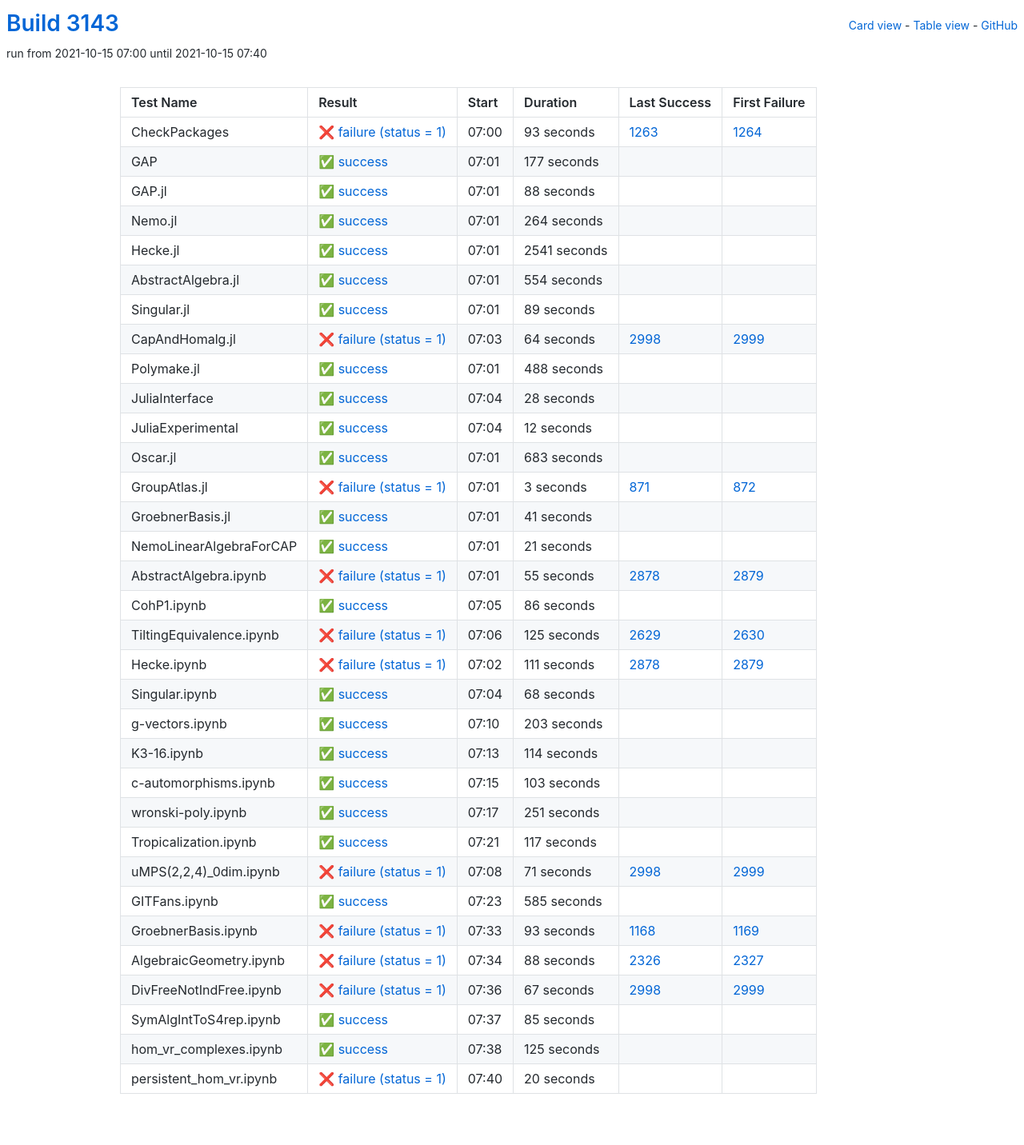
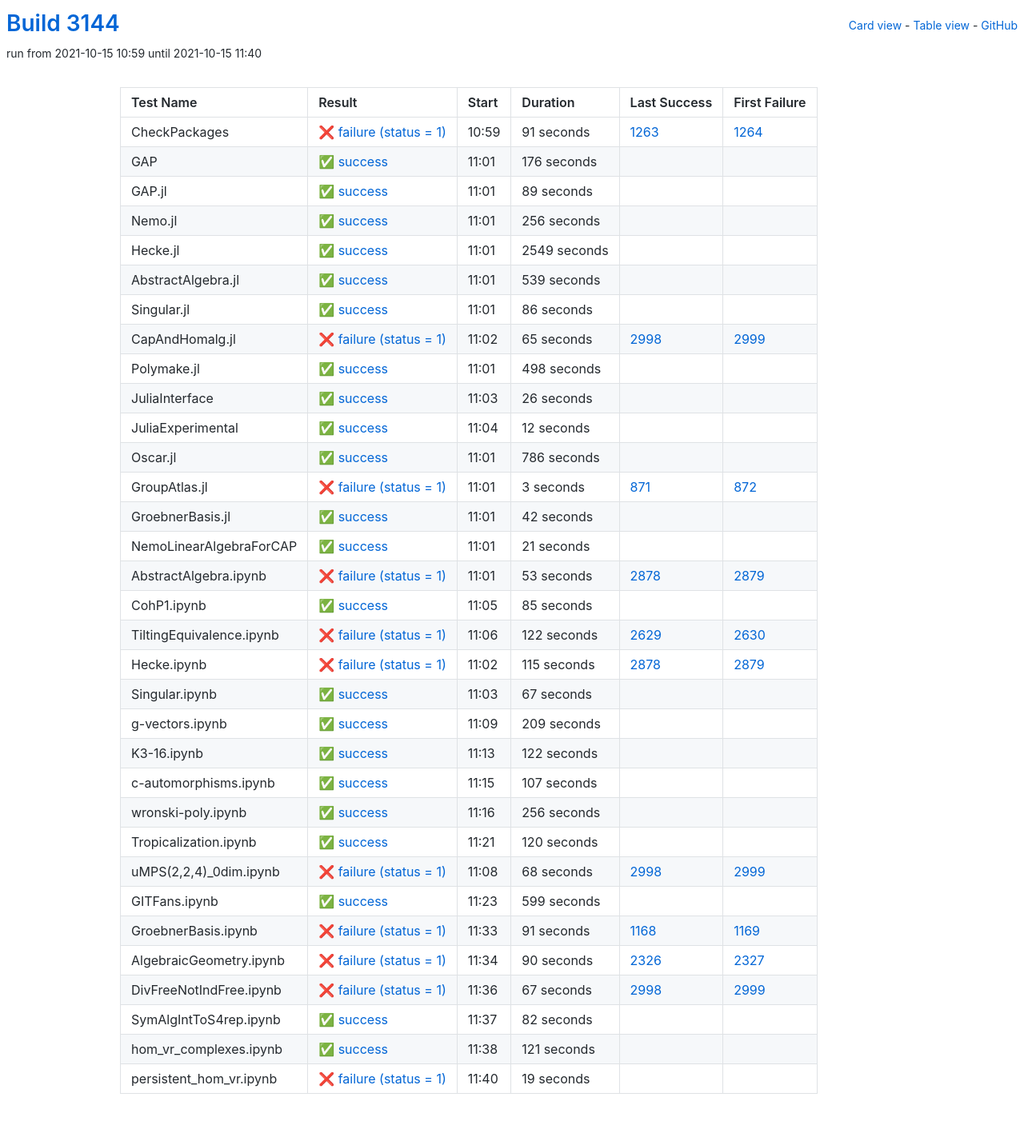
Before and after one commit to oscar-system/oscar-ci-status-stable, a Jekyll site: the page built from table.html, in a window 1280 px wide. Shown: the whole page at 80% size. Built offline with Jekyll 4.4.1, drawn with Linux system fonts in a browser that asks for light colours.

Commit message:
Build #3144

```diff
--- a/_data/ci.yml
+++ b/_data/ci.yml
@@ -1,6 +1,6 @@
 ---
-build: 3143
-build_url: https://oscarci.mathematik.uni-kl.de/job/oscar-stable/3143/
+build: 3144
+build_url: https://oscarci.mathematik.uni-kl.de/job/oscar-stable/3144/
 job: oscar-stable
 organization: oscar-system
 repo: oscar-ci-status-stable
@@ -8,80 +8,32 @@ repourl: https://github.com/oscar-system/oscar-ci-status-stable
 tests:
 - name: CheckPackages
   id: checkpackages
-  log: https://oscarci.mathematik.uni-kl.de/job/oscar-stable/3143/artifact/logs/build-3143/CheckPackages.log
-  start: 2021-10-15 07:00
+  log: https://oscarci.mathematik.uni-kl.de/job/oscar-stable/3144/artifact/logs/build-3144/CheckPackages.log
+  start: 2021-10-15 10:59
   success: false
   exitcode: 1
   status: failure
-  duration: 93
+  duration: 91
   last_success: 1263
   last_success_url: https://oscarci.mathematik.uni-kl.de/job/oscar-stable/1263/
   first_failure: 1264
   first_failure_url: https://oscarci.mathematik.uni-kl.de/job/oscar-stable/1264/
 - name: GAP
   id: gap
-  log: https://oscarci.mathematik.uni-kl.de/job/oscar-stable/3143/artifact/logs/build-3143/GAP.log
-  start: 2021-10-15 07:01
+  log: https://oscarci.mathematik.uni-kl.de/job/oscar-stable/3144/artifact/logs/build-3144/GAP.log
+  start: 2021-10-15 11:01
   success: true
   exitcode: 0
   status: success
-  duration: 177
+  duration: 176
   last_success: false
   last_success_url:
   first_failure: false
   first_failure_url:
 - name: GAP.jl
   id: gap-jl
-  log: https://oscarci.mathematik.uni-kl.de/job/oscar-stable/3143/artifact/logs/build-3143/GAP.jl.log
-  start: 2021-10-15 07:01
-  success: true
-  exitcode: 0
-  status: success
-  duration: 88
-  last_success: false
-  last_success_url:
-  first_failure: false
-  first_failure_url:
-- name: Nemo.jl
-  id: nemo-jl
-  log: https://oscarci.mathematik.uni-kl.de/job/oscar-stable/3143/artifact/logs/build-3143/Nemo.jl.log
-  start: 2021-10-15 07:01
-  success: true
-  exitcode: 0
-  status: success
-  duration: 264
-  last_success: false
-  last_success_url:
-  first_failure: false
-  first_failure_url:
-- name: Hecke.jl
-  id: hecke-jl
-  log: https://oscarci.mathematik.uni-kl.de/job/oscar-stable/3143/artifact/logs/build-3143/Hecke.jl.log
-  start: 2021-10-15 07:01
-  success: true
-  exitcode: 0
-  status: success
-  duration: 2541
-  last_success: false
-  last_success_url:
-  first_failure: false
-  first_failure_url:
-- name: AbstractAlgebra.jl
-  id: abstractalgebra-jl
-  log: https://oscarci.mathematik.uni-kl.de/job/oscar-stable/3143/artifact/logs/build-3143/AbstractAlgebra.jl.log
-  start: 2021-10-15 07:01
-  success: true
-  exitcode: 0
-  status: success
-  duration: 554
-  last_success: false
-  last_success_url:
-  first_failure: false
-  first_failure_url:
-- name: Singular.jl
-  id: singular-jl
-  log: https://oscarci.mathematik.uni-kl.de/job/oscar-stable/3143/artifact/logs/build-3143/Singular.jl.log
-  start: 2021-10-15 07:01
+  log: https://oscarci.mathematik.uni-kl.de/job/oscar-stable/3144/artifact/logs/build-3144/GAP.jl.log
+  start: 2021-10-15 11:01
   success: true
   exitcode: 0
   status: success
@@ -90,46 +42,94 @@ tests:
   last_success_url:
   first_failure: false
   first_failure_url:
+- name: Nemo.jl
+  id: nemo-jl
+  log: https://oscarci.mathematik.uni-kl.de/job/oscar-stable/3144/artifact/logs/build-3144/Nemo.jl.log
+  start: 2021-10-15 11:01
+  success: true
+  exitcode: 0
+  status: success
+  duration: 256
+  last_success: false
+  last_success_url:
+  first_failure: false
+  first_failure_url:
+- name: Hecke.jl
+  id: hecke-jl
+  log: https://oscarci.mathematik.uni-kl.de/job/oscar-stable/3144/artifact/logs/build-3144/Hecke.jl.log
+  start: 2021-10-15 11:01
+  success: true
+  exitcode: 0
+  status: success
+  duration: 2549
+  last_success: false
+  last_success_url:
+  first_failure: false
+  first_failure_url:
+- name: AbstractAlgebra.jl
+  id: abstractalgebra-jl
+  log: https://oscarci.mathematik.uni-kl.de/job/oscar-stable/3144/artifact/logs/build-3144/AbstractAlgebra.jl.log
+  start: 2021-10-15 11:01
+  success: true
+  exitcode: 0
+  status: success
+  duration: 539
+  last_success: false
+  last_success_url:
+  first_failure: false
+  first_failure_url:
+- name: Singular.jl
+  id: singular-jl
+  log: https://oscarci.mathematik.uni-kl.de/job/oscar-stable/3144/artifact/logs/build-3144/Singular.jl.log
+  start: 2021-10-15 11:01
+  success: true
+  exitcode: 0
+  status: success
+  duration: 86
+  last_success: false
+  last_success_url:
+  first_failure: false
+  first_failure_url:
 - name: CapAndHomalg.jl
   id: capandhomalg-jl
-  log: https://oscarci.mathematik.uni-kl.de/job/oscar-stable/3143/artifact/logs/build-3143/CapAndHomalg.jl.log
-  start: 2021-10-15 07:03
+  log: https://oscarci.mathematik.uni-kl.de/job/oscar-stable/3144/artifact/logs/build-3144/CapAndHomalg.jl.log
+  start: 2021-10-15 11:02
   success: false
   exitcode: 1
   status: failure
-  duration: 64
+  duration: 65
   last_success: 2998
   last_success_url: https://oscarci.mathematik.uni-kl.de/job/oscar-stable/2998/
   first_failure: 2999
   first_failure_url: https://oscarci.mathematik.uni-kl.de/job/oscar-stable/2999/
 - name: Polymake.jl
   id: polymake-jl
-  log: https://oscarci.mathematik.uni-kl.de/job/oscar-stable/3143/artifact/logs/build-3143/Polymake.jl.log
-  start: 2021-10-15 07:01
+  log: https://oscarci.mathematik.uni-kl.de/job/oscar-stable/3144/artifact/logs/build-3144/Polymake.jl.log
+  start: 2021-10-15 11:01
   success: true
   exitcode: 0
   status: success
-  duration: 488
+  duration: 498
   last_success: false
   last_success_url:
   first_failure: false
   first_failure_url:
 - name: JuliaInterface
   id: juliainterface
-  log: https://oscarci.mathematik.uni-kl.de/job/oscar-stable/3143/artifact/logs/build-3143/JuliaInterface.log
-  start: 2021-10-15 07:04
+  log: https://oscarci.mathematik.uni-kl.de/job/oscar-stable/3144/artifact/logs/build-3144/JuliaInterface.log
+  start: 2021-10-15 11:03
   success: true
   exitcode: 0
   status: success
-  duration: 28
+  duration: 26
   last_success: false
   last_success_url:
   first_failure: false
   first_failure_url:
 - name: JuliaExperimental
   id: juliaexperimental
-  log: https://oscarci.mathematik.uni-kl.de/job/oscar-stable/3143/artifact/logs/build-3143/JuliaExperimental.log
-  start: 2021-10-15 07:04
+  log: https://oscarci.mathematik.uni-kl.de/job/oscar-stable/3144/artifact/logs/build-3144/JuliaExperimental.log
+  start: 2021-10-15 11:04
   success: true
   exitcode: 0
   status: success
@@ -140,20 +140,20 @@ tests:
   first_failure_url:
 - name: Oscar.jl
   id: oscar-jl
-  log: https://oscarci.mathematik.uni-kl.de/job/oscar-stable/3143/artifact/logs/build-3143/Oscar.jl.log
-  start: 2021-10-15 07:01
+  log: https://oscarci.mathematik.uni-kl.de/job/oscar-stable/3144/artifact/logs/build-3144/Oscar.jl.log
+  start: 2021-10-15 11:01
   success: true
   exitcode: 0
   status: success
-  duration: 683
+  duration: 786
   last_success: false
   last_success_url:
   first_failure: false
   first_failure_url:
 - name: GroupAtlas.jl
   id: groupatlas-jl
-  log: https://oscarci.mathematik.uni-kl.de/job/oscar-stable/3143/artifact/logs/build-3143/GroupAtlas.jl.log
-  start: 2021-10-15 07:01
+  log: https://oscarci.mathematik.uni-kl.de/job/oscar-stable/3144/artifact/logs/build-3144/GroupAtlas.jl.log
+  start: 2021-10-15 11:01
   success: false
   exitcode: 1
   status: failure
@@ -164,20 +164,20 @@ tests:
   first_failure_url: https://oscarci.mathematik.uni-kl.de/job/oscar-stable/872/
 - name: GroebnerBasis.jl
   id: groebnerbasis-jl
-  log: https://oscarci.mathematik.uni-kl.de/job/oscar-stable/3143/artifact/logs/build-3143/GroebnerBasis.jl.log
-  start: 2021-10-15 07:01
+  log: https://oscarci.mathematik.uni-kl.de/job/oscar-stable/3144/artifact/logs/build-3144/GroebnerBasis.jl.log
+  start: 2021-10-15 11:01
   success: true
   exitcode: 0
   status: success
-  duration: 41
+  duration: 42
   last_success: false
   last_success_url:
   first_failure: false
   first_failure_url:
 - name: NemoLinearAlgebraForCAP
   id: nemolinearalgebraforcap
-  log: https://oscarci.mathematik.uni-kl.de/job/oscar-stable/3143/artifact/logs/build-3143/NemoLinearAlgebraForCAP.log
-  start: 2021-10-15 07:01
+  log: https://oscarci.mathematik.uni-kl.de/job/oscar-stable/3144/artifact/logs/build-3144/NemoLinearAlgebraForCAP.log
+  start: 2021-10-15 11:01
   success: true
   exitcode: 0
   status: success
@@ -188,176 +188,176 @@ tests:
   first_failure_url:
 - name: AbstractAlgebra.ipynb
   id: abstractalgebra-ipynb
-  log: https://oscarci.mathematik.uni-kl.de/job/oscar-stable/3143/artifact/logs/build-3143/AbstractAlgebra.ipynb.log
-  start: 2021-10-15 07:01
+  log: https://oscarci.mathematik.uni-kl.de/job/oscar-stable/3144/artifact/logs/build-3144/AbstractAlgebra.ipynb.log
+  start: 2021-10-15 11:01
   success: false
   exitcode: 1
   status: failure
-  duration: 55
+  duration: 53
   last_success: 2878
   last_success_url: https://oscarci.mathematik.uni-kl.de/job/oscar-stable/2878/
   first_failure: 2879
   first_failure_url: https://oscarci.mathematik.uni-kl.de/job/oscar-stable/2879/
 - name: CohP1.ipynb
   id: cohp1-ipynb
-  log: https://oscarci.mathematik.uni-kl.de/job/oscar-stable/3143/artifact/logs/build-3143/CohP1.ipynb.log
-  start: 2021-10-15 07:05
+  log: https://oscarci.mathematik.uni-kl.de/job/oscar-stable/3144/artifact/logs/build-3144/CohP1.ipynb.log
+  start: 2021-10-15 11:05
   success: true
   exitcode: 0
   status: success
-  duration: 86
+  duration: 85
   last_success: false
   last_success_url:
   first_failure: false
   first_failure_url:
 - name: TiltingEquivalence.ipynb
   id: tiltingequivalence-ipynb
-  log: https://oscarci.mathematik.uni-kl.de/job/oscar-stable/3143/artifact/logs/build-3143/TiltingEquivalence.ipynb.log
-  start: 2021-10-15 07:06
+  log: https://oscarci.mathematik.uni-kl.de/job/oscar-stable/3144/artifact/logs/build-3144/TiltingEquivalence.ipynb.log
+  start: 2021-10-15 11:06
   success: false
   exitcode: 1
   status: failure
-  duration: 125
+  duration: 122
   last_success: 2629
   last_success_url: https://oscarci.mathematik.uni-kl.de/job/oscar-stable/2629/
   first_failure: 2630
   first_failure_url: https://oscarci.mathematik.uni-kl.de/job/oscar-stable/2630/
 - name: Hecke.ipynb
   id: hecke-ipynb
-  log: https://oscarci.mathematik.uni-kl.de/job/oscar-stable/3143/artifact/logs/build-3143/Hecke.ipynb.log
-  start: 2021-10-15 07:02
+  log: https://oscarci.mathematik.uni-kl.de/job/oscar-stable/3144/artifact/logs/build-3144/Hecke.ipynb.log
+  start: 2021-10-15 11:02
   success: false
   exitcode: 1
   status: failure
-  duration: 111
+  duration: 115
   last_success: 2878
   last_success_url: https://oscarci.mathematik.uni-kl.de/job/oscar-stable/2878/
   first_failure: 2879
   first_failure_url: https://oscarci.mathematik.uni-kl.de/job/oscar-stable/2879/
 - name: Singular.ipynb
   id: singular-ipynb
-  log: https://oscarci.mathematik.uni-kl.de/job/oscar-stable/3143/artifact/logs/build-3143/Singular.ipynb.log
-  start: 2021-10-15 07:04
+  log: https://oscarci.mathematik.uni-kl.de/job/oscar-stable/3144/artifact/logs/build-3144/Singular.ipynb.log
+  start: 2021-10-15 11:03
   success: true
   exitcode: 0
   status: success
-  duration: 68
+  duration: 67
   last_success: false
   last_success_url:
   first_failure: false
   first_failure_url:
 - name: g-vectors.ipynb
   id: g-vectors-ipynb
-  log: https://oscarci.mathematik.uni-kl.de/job/oscar-stable/3143/artifact/logs/build-3143/g-vectors.ipynb.log
-  start: 2021-10-15 07:10
+  log: https://oscarci.mathematik.uni-kl.de/job/oscar-stable/3144/artifact/logs/build-3144/g-vectors.ipynb.log
+  start: 2021-10-15 11:09
   success: true
   exitcode: 0
   status: success
-  duration: 203
+  duration: 209
   last_success: false
   last_success_url:
   first_failure: false
   first_failure_url:
 - name: K3-16.ipynb
   id: k3-16-ipynb
-  log: https://oscarci.mathematik.uni-kl.de/job/oscar-stable/3143/artifact/logs/build-3143/K3-16.ipynb.log
-  start: 2021-10-15 07:13
+  log: https://oscarci.mathematik.uni-kl.de/job/oscar-stable/3144/artifact/logs/build-3144/K3-16.ipynb.log
+  start: 2021-10-15 11:13
   success: true
   exitcode: 0
   status: success
-  duration: 114
+  duration: 122
   last_success: false
   last_success_url:
   first_failure: false
   first_failure_url:
 - name: c-automorphisms.ipynb
   id: c-automorphisms-ipynb
-  log: https://oscarci.mathematik.uni-kl.de/job/oscar-stable/3143/artifact/logs/build-3143/c-automorphisms.ipynb.log
-  start: 2021-10-15 07:15
+  log: https://oscarci.mathematik.uni-kl.de/job/oscar-stable/3144/artifact/logs/build-3144/c-automorphisms.ipynb.log
+  start: 2021-10-15 11:15
   success: true
   exitcode: 0
   status: success
-  duration: 103
+  duration: 107
   last_success: false
   last_success_url:
   first_failure: false
   first_failure_url:
 - name: wronski-poly.ipynb
   id: wronski-poly-ipynb
-  log: https://oscarci.mathematik.uni-kl.de/job/oscar-stable/3143/artifact/logs/build-3143/wronski-poly.ipynb.log
-  start: 2021-10-15 07:17
+  log: https://oscarci.mathematik.uni-kl.de/job/oscar-stable/3144/artifact/logs/build-3144/wronski-poly.ipynb.log
+  start: 2021-10-15 11:16
   success: true
   exitcode: 0
   status: success
-  duration: 251
+  duration: 256
   last_success: false
   last_success_url:
   first_failure: false
   first_failure_url:
 - name: Tropicalization.ipynb
   id: tropicalization-ipynb
-  log: https://oscarci.mathematik.uni-kl.de/job/oscar-stable/3143/artifact/logs/build-3143/Tropicalization.ipynb.log
-  start: 2021-10-15 07:21
+  log: https://oscarci.mathematik.uni-kl.de/job/oscar-stable/3144/artifact/logs/build-3144/Tropicalization.ipynb.log
+  start: 2021-10-15 11:21
   success: true
   exitcode: 0
   status: success
-  duration: 117
+  duration: 120
   last_success: false
   last_success_url:
   first_failure: false
   first_failure_url:
 - name: uMPS(2,2,4)_0dim.ipynb
   id: umps-2-2-4-0dim-ipynb
-  log: https://oscarci.mathematik.uni-kl.de/job/oscar-stable/3143/artifact/logs/build-3143/uMPS-2-2-4-_0dim.ipynb.log
-  start: 2021-10-15 07:08
+  log: https://oscarci.mathematik.uni-kl.de/job/oscar-stable/3144/artifact/logs/build-3144/uMPS-2-2-4-_0dim.ipynb.log
+  start: 2021-10-15 11:08
   success: false
   exitcode: 1
   status: failure
-  duration: 71
+  duration: 68
   last_success: 2998
   last_success_url: https://oscarci.mathematik.uni-kl.de/job/oscar-stable/2998/
   first_failure: 2999
   first_failure_url: https://oscarci.mathematik.uni-kl.de/job/oscar-stable/2999/
 - name: GITFans.ipynb
   id: gitfans-ipynb
-  log: https://oscarci.mathematik.uni-kl.de/job/oscar-stable/3143/artifact/logs/build-3143/GITFans.ipynb.log
-  start: 2021-10-15 07:23
+  log: https://oscarci.mathematik.uni-kl.de/job/oscar-stable/3144/artifact/logs/build-3144/GITFans.ipynb.log
+  start: 2021-10-15 11:23
   success: true
   exitcode: 0
   status: success
-  duration: 585
+  duration: 599
   last_success: false
   last_success_url:
   first_failure: false
   first_failure_url:
 - name: GroebnerBasis.ipynb
   id: groebnerbasis-ipynb
-  log: https://oscarci.mathematik.uni-kl.de/job/oscar-stable/3143/artifact/logs/build-3143/GroebnerBasis.ipynb.log
-  start: 2021-10-15 07:33
+  log: https://oscarci.mathematik.uni-kl.de/job/oscar-stable/3144/artifact/logs/build-3144/GroebnerBasis.ipynb.log
+  start: 2021-10-15 11:33
   success: false
   exitcode: 1
   status: failure
-  duration: 93
+  duration: 91
   last_success: 1168
   last_success_url: https://oscarci.mathematik.uni-kl.de/job/oscar-stable/1168/
   first_failure: 1169
   first_failure_url: https://oscarci.mathematik.uni-kl.de/job/oscar-stable/1169/
 - name: AlgebraicGeometry.ipynb
   id: algebraicgeometry-ipynb
-  log: https://oscarci.mathematik.uni-kl.de/job/oscar-stable/3143/artifact/logs/build-3143/AlgebraicGeometry.ipynb.log
-  start: 2021-10-15 07:34
+  log: https://oscarci.mathematik.uni-kl.de/job/oscar-stable/3144/artifact/logs/build-3144/AlgebraicGeometry.ipynb.log
+  start: 2021-10-15 11:34
   success: false
   exitcode: 1
   status: failure
-  duration: 88
+  duration: 90
   last_success: 2326
   last_success_url: https://oscarci.mathematik.uni-kl.de/job/oscar-stable/2326/
   first_failure: 2327
   first_failure_url: https://oscarci.mathematik.uni-kl.de/job/oscar-stable/2327/
 - name: DivFreeNotIndFree.ipynb
   id: divfreenotindfree-ipynb
-  log: https://oscarci.mathematik.uni-kl.de/job/oscar-stable/3143/artifact/logs/build-3143/DivFreeNotIndFree.ipynb.log
-  start: 2021-10-15 07:36
+  log: https://oscarci.mathematik.uni-kl.de/job/oscar-stable/3144/artifact/logs/build-3144/DivFreeNotIndFree.ipynb.log
+  start: 2021-10-15 11:36
   success: false
   exitcode: 1
   status: failure
@@ -368,36 +368,36 @@ tests:
   first_failure_url: https://oscarci.mathematik.uni-kl.de/job/oscar-stable/2999/
 - name: SymAlgIntToS4rep.ipynb
   id: symalginttos4rep-ipynb
-  log: https://oscarci.mathematik.uni-kl.de/job/oscar-stable/3143/artifact/logs/build-3143/SymAlgIntToS4rep.ipynb.log
-  start: 2021-10-15 07:37
+  log: https://oscarci.mathematik.uni-kl.de/job/oscar-stable/3144/artifact/logs/build-3144/SymAlgIntToS4rep.ipynb.log
+  start: 2021-10-15 11:37
   success: true
   exitcode: 0
   status: success
-  duration: 85
+  duration: 82
   last_success: false
   last_success_url:
   first_failure: false
   first_failure_url:
 - name: hom_vr_complexes.ipynb
   id: hom-vr-complexes-ipynb
-  log: https://oscarci.mathematik.uni-kl.de/job/oscar-stable/3143/artifact/logs/build-3143/hom_vr_complexes.ipynb.log
-  start: 2021-10-15 07:38
+  log: https://oscarci.mathematik.uni-kl.de/job/oscar-stable/3144/artifact/logs/build-3144/hom_vr_complexes.ipynb.log
+  start: 2021-10-15 11:38
   success: true
   exitcode: 0
   status: success
-  duration: 125
+  duration: 121
   last_success: false
   last_success_url:
   first_failure: false
   first_failure_url:
 - name: persistent_hom_vr.ipynb
   id: persistent-hom-vr-ipynb
-  log: https://oscarci.mathematik.uni-kl.de/job/oscar-stable/3143/artifact/logs/build-3143/persistent_hom_vr.ipynb.log
-  start: 2021-10-15 07:40
+  log: https://oscarci.mathematik.uni-kl.de/job/oscar-stable/3144/artifact/logs/build-3144/persistent_hom_vr.ipynb.log
+  start: 2021-10-15 11:40
   success: false
   exitcode: 1
   status: failure
-  duration: 20
+  duration: 19
   last_success: false
   last_success_url:
   first_failure: false
```
Also changed, not shown: README.md.
